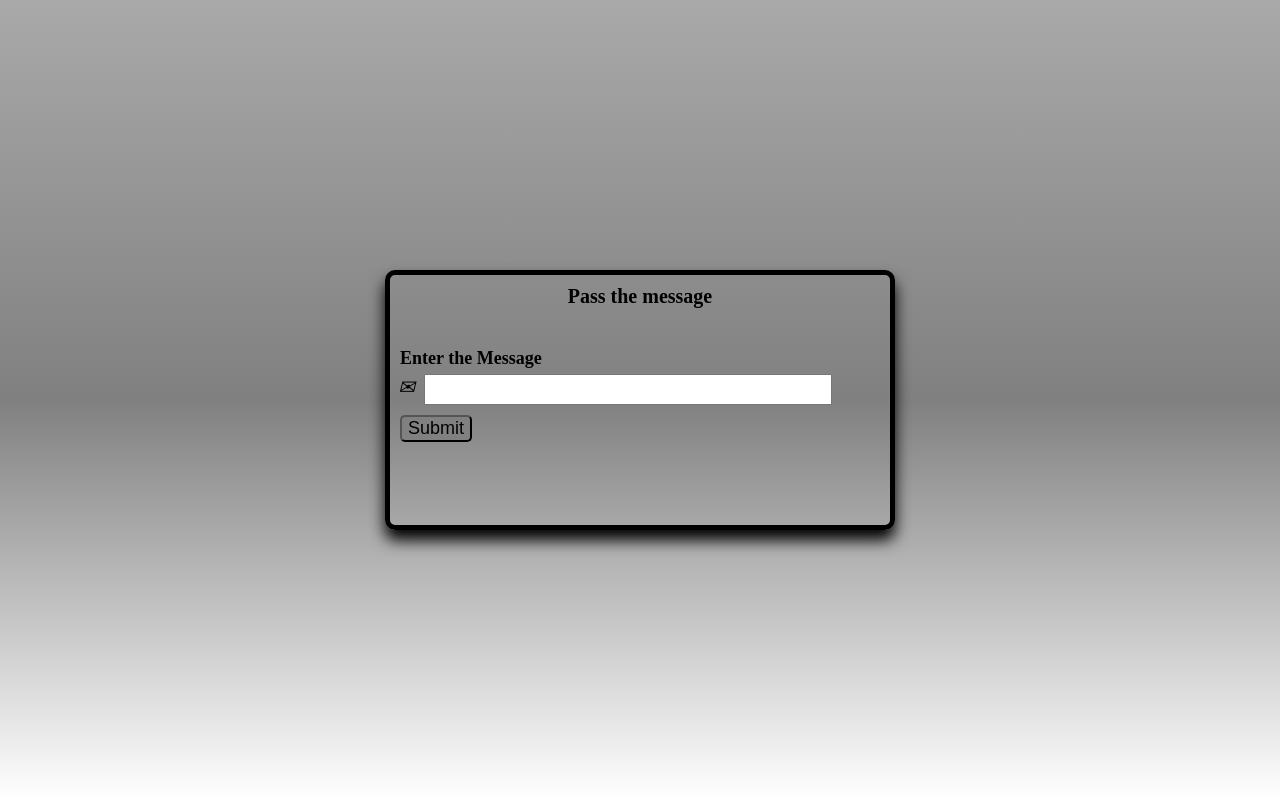
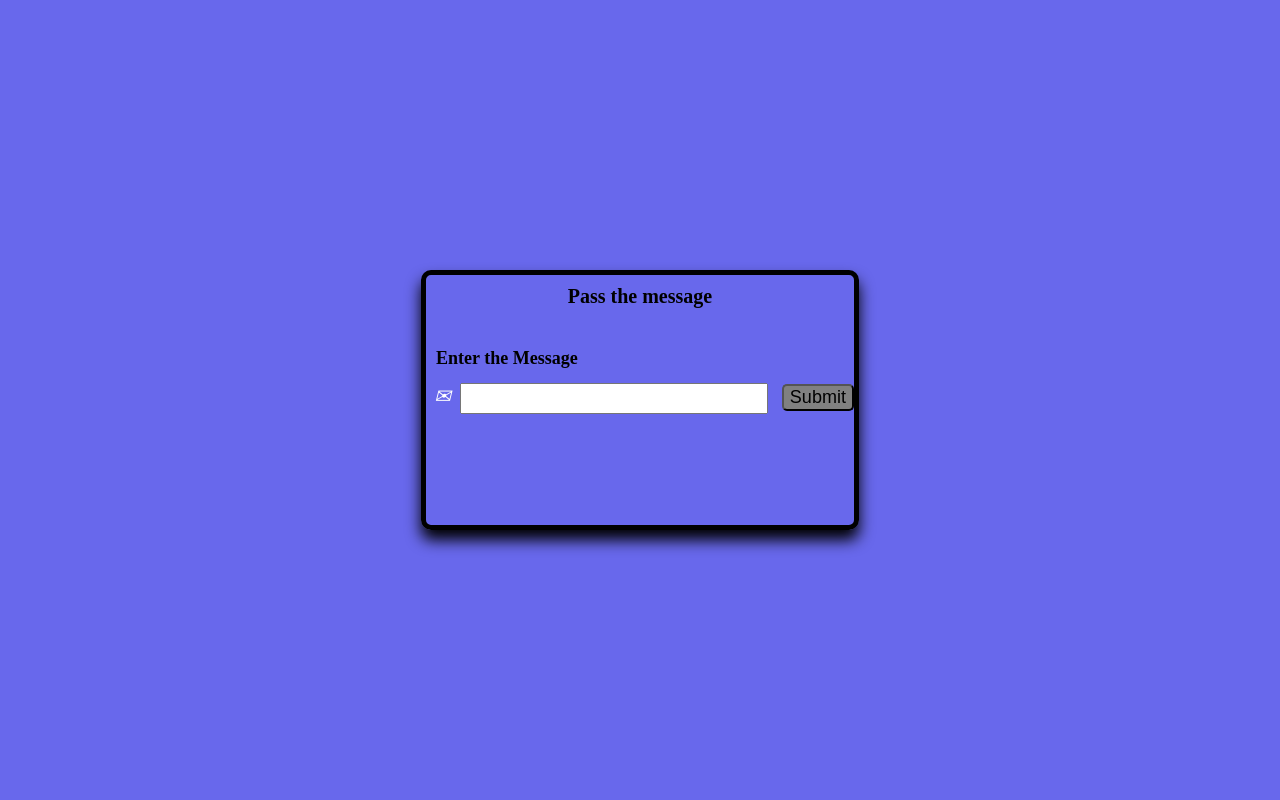
Before and after one commit to SakshamManav/Store-My-Message, a plain HTML site: page index.html in a window 1280 px wide. Drawn offline with Linux system fonts and the light colour scheme.

Commit message:
add some new style

```diff
--- a/style.css
+++ b/style.css
@@ -1,76 +1,80 @@
-
-*{
-    margin:0;
+* {
+  margin: 0;
 }
-.container{
+body,
+html {
+}
+.container {
   position: absolute;
-    height:100%;
-    width:100%;
+  height: 100%;
+  width: 100%;
   display: flex;
   align-items: center;
   justify-content: center;
-    background-image: linear-gradient(to bottom, darkgrey, grey, white);
+  background-color: rgb(104, 104, 236);
 }
-.sample{
-    border:5px solid black;
-    width:500px;
-    height:250px;
+.sample {
+  border: 5px solid black;
+  max-width: 500px;
+  height: 250px;
   border-radius: 10px;
   box-shadow: 0 10px 15px black;
 }
 
-.head{
+.head {
   text-align: center;
   font-weight: bold;
   font-size: 20px;
   margin-top: 10px;
 }
 
-#enter{
+#enter {
   font-weight: bold;
   margin-top: 40px;
   margin-bottom: 5px;
   margin-left: 10px;
   font-size: 18px;
 }
-i{
+i {
   font-size: 20px;
   margin-left: 8px;
-    margin-right:5px;
-
+  margin-right: 5px;
+  color: white;
 }
-.msg{
-    width:400px;
-    height:25px;
-
+.msg-div {
+  margin: 0 10px;
 }
-.btn{
+.msg {
+  min-width: 300px;
+  max-width: 400px;
+  height: 25px;
+}
+.btn {
   margin-top: 10px;
   margin-left: 10px;
   font-size: 18px;
   border-radius: 5px;
   background-color: grey;
 }
-.result{
+.result {
   text-align: center;
-    margin-top:30px;
+  margin-top: 30px;
   font-size: 20px;
   font-weight: bold;
-    animation: color 3s infinite  linear;
+  animation: color 3s infinite linear;
 }
 
-
-@keyframes color{
-    0%{
-        color:red;
+@keyframes color {
+  0% {
+    color: red;
   }
-    30%{
-        color:rgb(0, 0, 0);
+  30% {
+    color: rgb(0, 0, 0);
   }
-    60%{
-        color:purple;
+  60% {
+    color: purple;
   }
-    100%{
-        color:darkred;
+  100% {
+    color: darkred;
   }
 }
```
Lines whose indentation alone changed are shown as unchanged.
